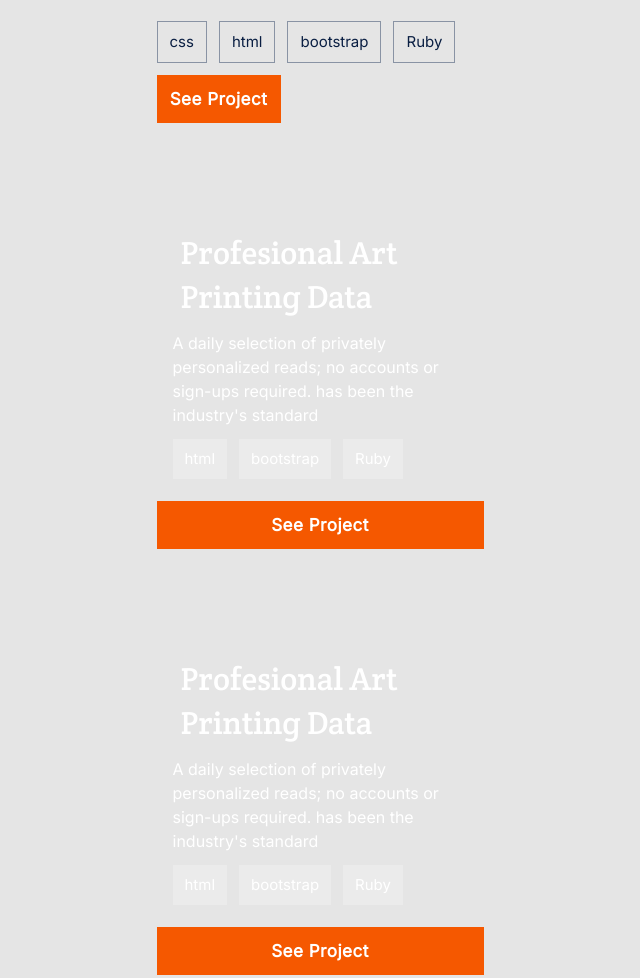
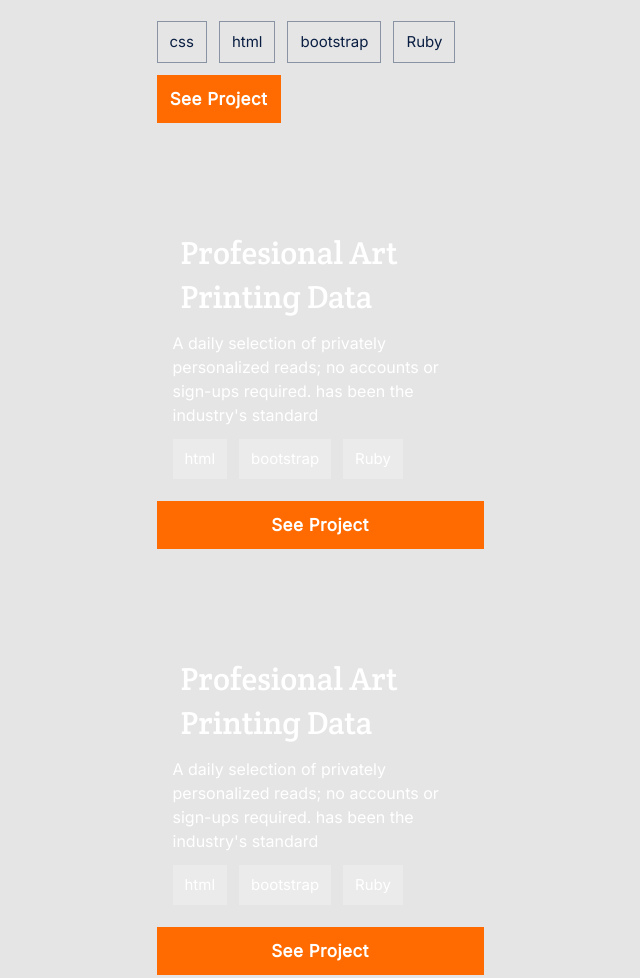
Before and after one commit to vanelnw/Vanel-Portfolio, a plain HTML site: page index.html in a window 1280 px wide. Shown: the part 1420-2398 px from the top of the page, without its empty margins (320-960 px from the left). Drawn offline with Linux system fonts and the light colour scheme; files whose address does not match are found by name; a web font is replaced by a local one.

Commit message:
Update style.css

```diff
--- a/style.css
+++ b/style.css
@@ -201,10 +201,6 @@ button:hover {
   color: #f55800;
 }
 
-button:enabled{
-  background: #F55800;
-}
-
 .work-container .hero-work button {
   width: 124px;
   height: 48px;
```
